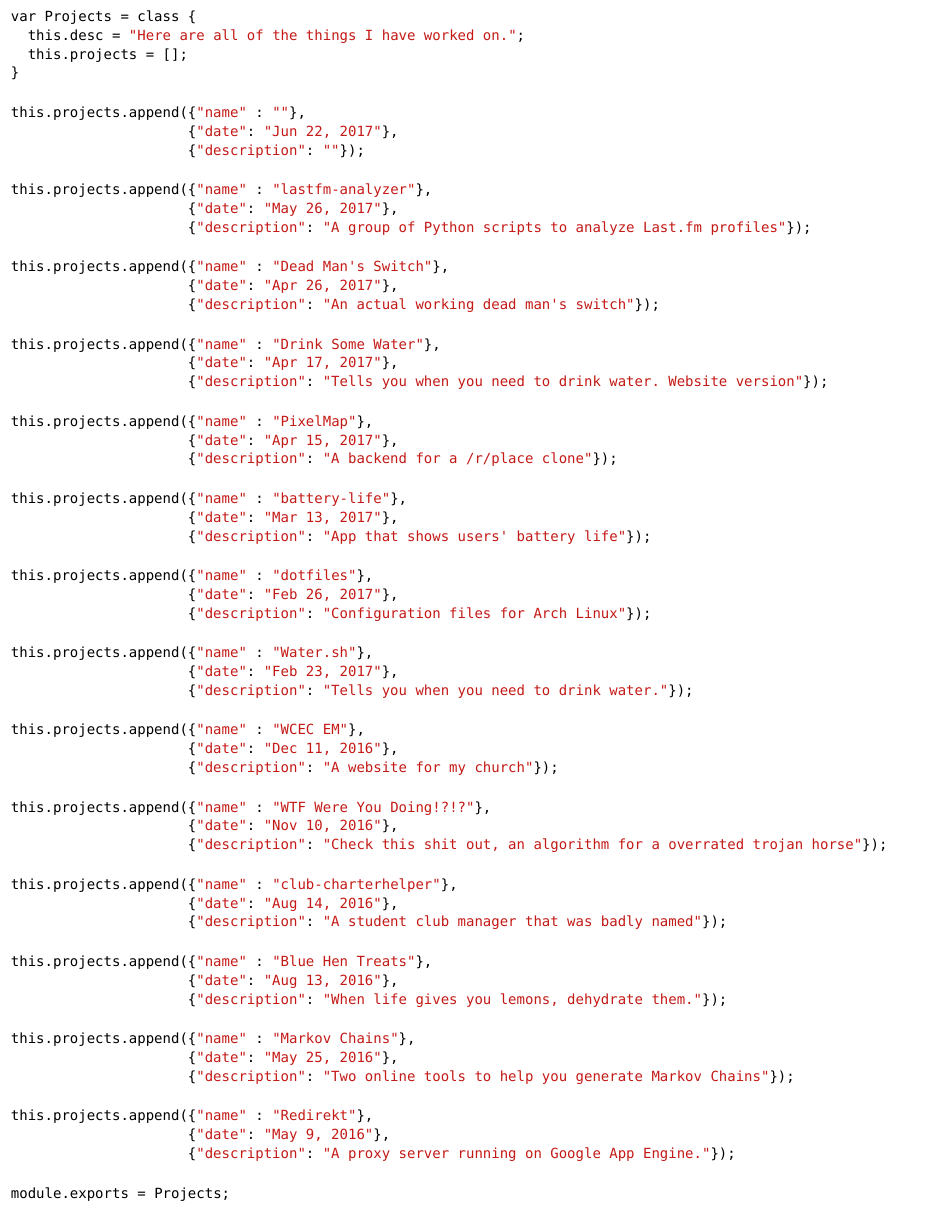
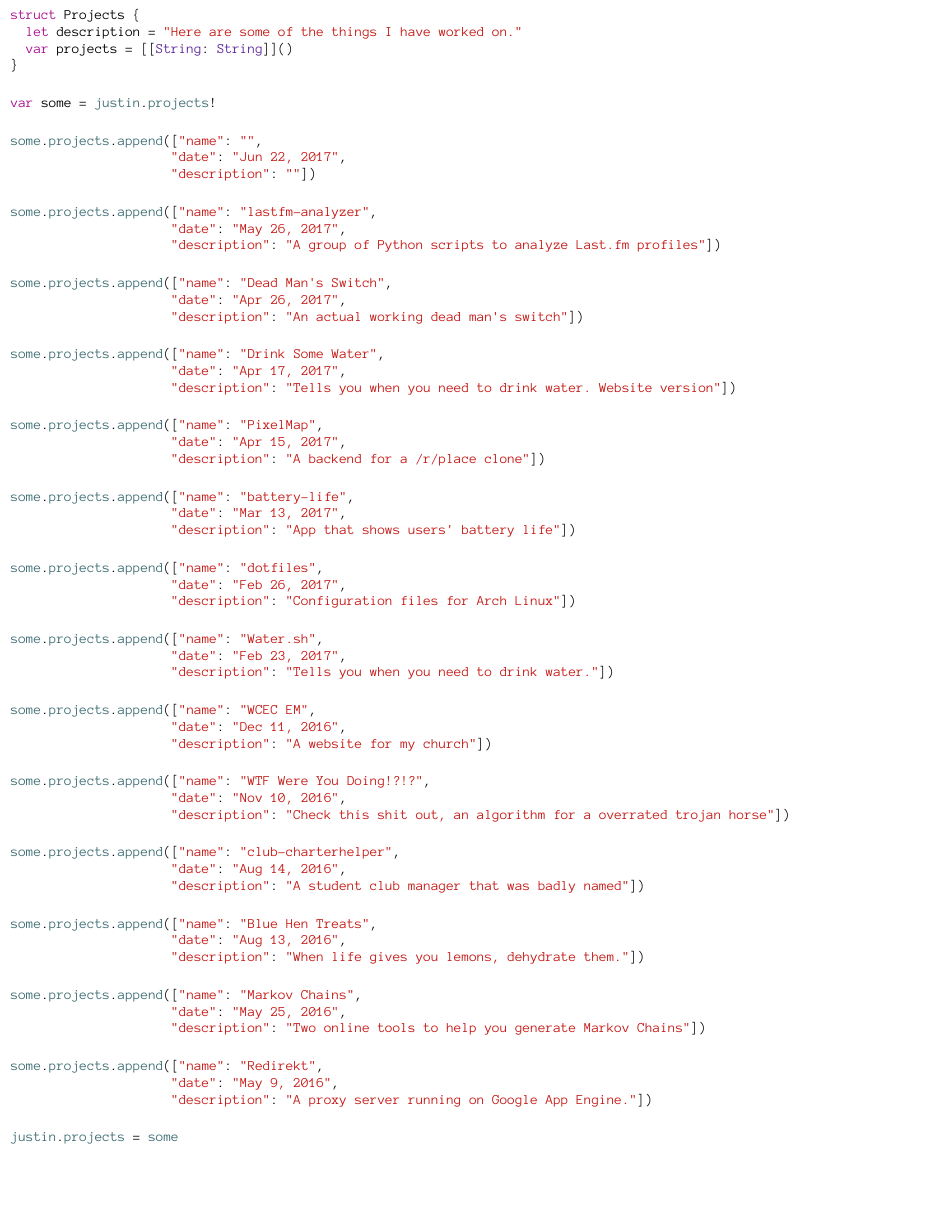
Before and after one commit to Juice805/juice805.github.io, a Jekyll site: the page built from projects.html, in a window 1280 px wide. Shown: the whole page, without its empty margins (0-937 px from the left). Built offline with Jekyll 4.4.1, drawn with Linux system fonts in a browser that asks for light colours; nearby versions of some CDN libraries; after the commit the page ends 1173 px from its top, so only the background shows below that.

Commit message:
Projects Page
Added Anonymous Pro font
about data

```diff
--- a/_includes/head.html
+++ b/_includes/head.html
@@ -1,8 +1,9 @@
 <head>
-  <title>{{ page.title }} | {{ site.title }}</title>
+  <title>{{ site.title }} | {{ page.title }}</title>
   <meta name="viewport" content="width=device-width, initial-scale=1">
   <link rel="stylesheet" href="{{ 'css/style.css' | relative_url }}">
   <link rel="shortcut icon" type="image/x-icon" href="{{ 'favicon.ico' | relative_url }}">
+  <link href="https://fonts.googleapis.com/css?family=Anonymous+Pro" rel="stylesheet">
 
   <script src="https://code.jquery.com/jquery-3.1.1.min.js"></script>
   <script>
--- a/css/style.css
+++ b/css/style.css
@@ -1,5 +1,5 @@
 p {
-  font-family: "Consolas", monospace;
+  font-family: 'Anonymous Pro', 'Consolas', monospace;
   font-size: 14px;
   margin: 0.2em;
   color: #000000;
--- a/index.html
+++ b/index.html
@@ -1,5 +1,5 @@
 ---
-title: Justin Oroz
+title: Home
 layout: default
 ---
 
--- a/projects.html
+++ b/projects.html
@@ -4,16 +4,18 @@ layout: default
 permalink: /projects
 ---
 <div>
-  <p><span class="desc">var</span> Projects <span href="func">=</span> <span class="desc">class</span> {</p>
-  <p>  <span class="obj">this</span>.<span class="obj">desc</span> <span class="func">=</span> <span class="str">"Here are all of the things I have worked on."</span>;</p>
-  <p>  <span class="obj">this</span>.<span class="obj">projects</span> <span class="func">=</span> [];</p>
+  <p><span class="key">struct</span> Projects {</p>
+  <p>  <span class="key">let</span> description = <span class="str">"Here are some of the things I have worked on."</span></p>
+  <p>  <span class="key">var</span> projects = [[<span class="other">String</span>: <span class="other">String</span>]]()</p>
   <p>}</p>
   <br>
+  <p><span class="key">var</span> some = <span class="class">justin</span>.<span class="class">projects</span>!</p>
+  <br>
   {% for project in site.posts %}
-  <p><a href="{{ project.url | relative_url }}"><span class="obj">this</span>.<span class="obj">projects</span>.<span class="func">append</span>({<span class="str">"name"</span> : <span class="str">"{{ project.title }}"</span>},</a></p>
-  <p><a href="{{ project.url | relative_url }}">                     {<span class="str">"date"</span>: <span class="str">"{{ project.date | date: "%b %-d, %Y" }}"</span>},</a></p>
-  <p><a href="{{ project.url | relative_url }}">                     {<span class="str">"description"</span>: <span class="str">"{{ project.summary }}"</span>});</a></p>
+  <p><a href="{{ project.url | relative_url }}"><span class="class">some</span>.<span class="class">projects</span>.<span class="class">append</span>([<span class="str">"name"</span>: <span class="str">"{{ project.title }}"</span>,</a></p>
+  <p><a href="{{ project.url | relative_url }}">                     <span class="str">"date"</span>: <span class="str">"{{ project.date | date: "%b %-d, %Y" }}"</span>,</a></p>
+  <p><a href="{{ project.url | relative_url }}">                     <span class="str">"description"</span>: <span class="str">"{{ project.summary }}"</span>])</a></p>
   <br>
   {% endfor %}
-  <p><a href="{{ site.url }}" class="obj">module</a>.<a href="{{ site.url }}" class="obj">exports</a> <span class="func">=</span> <a href="{{ site.url }}">Projects</a>;</p>
+  <p><a href="{{ site.url }}"><span class="class">justin</span>.<span class="class">projects</span> = <span class="class">some</span></a></p>
 </div>
```
Also changed, not shown: _data/about.yml (+19 -0 lines), 1 other file.
